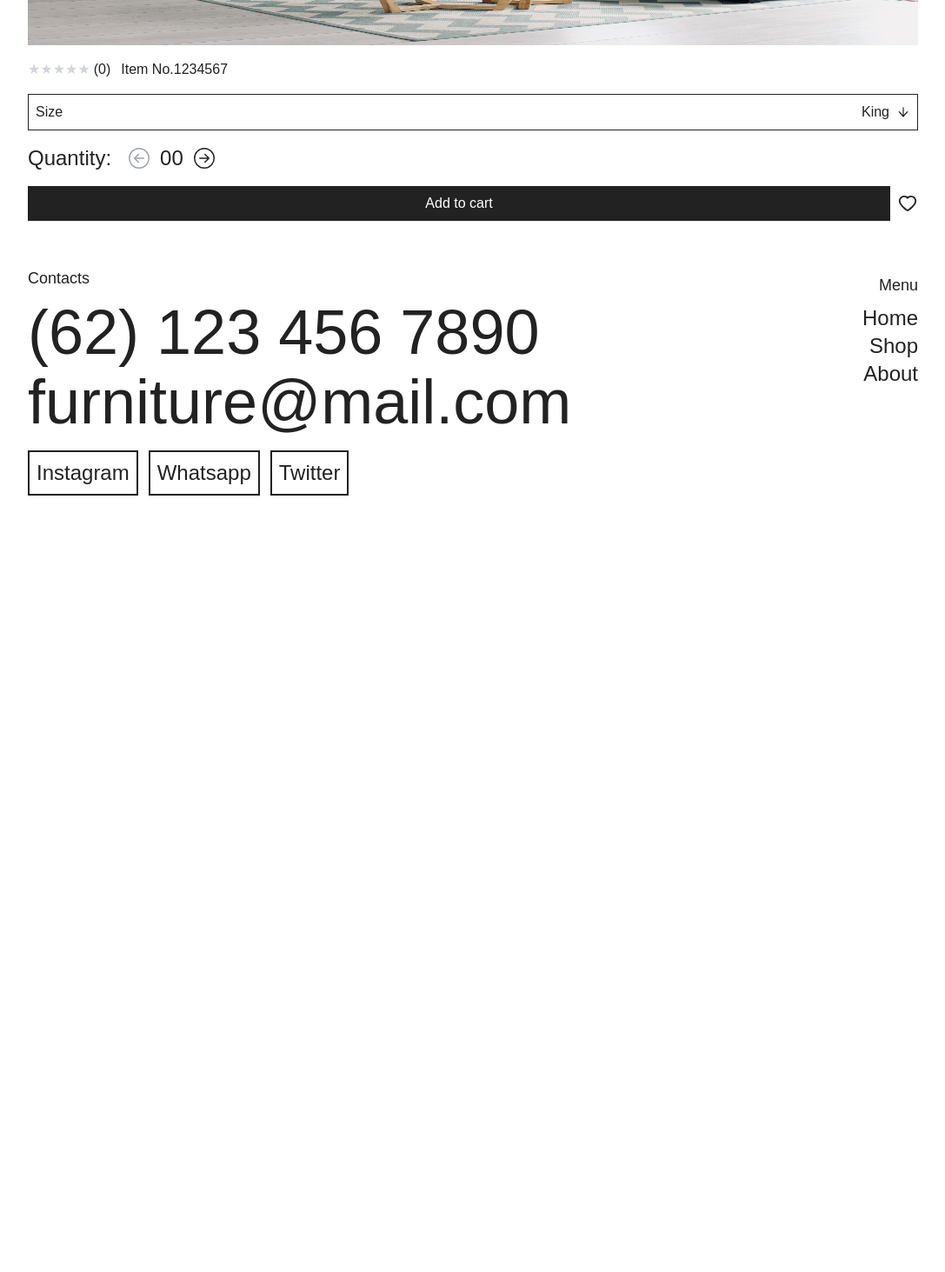
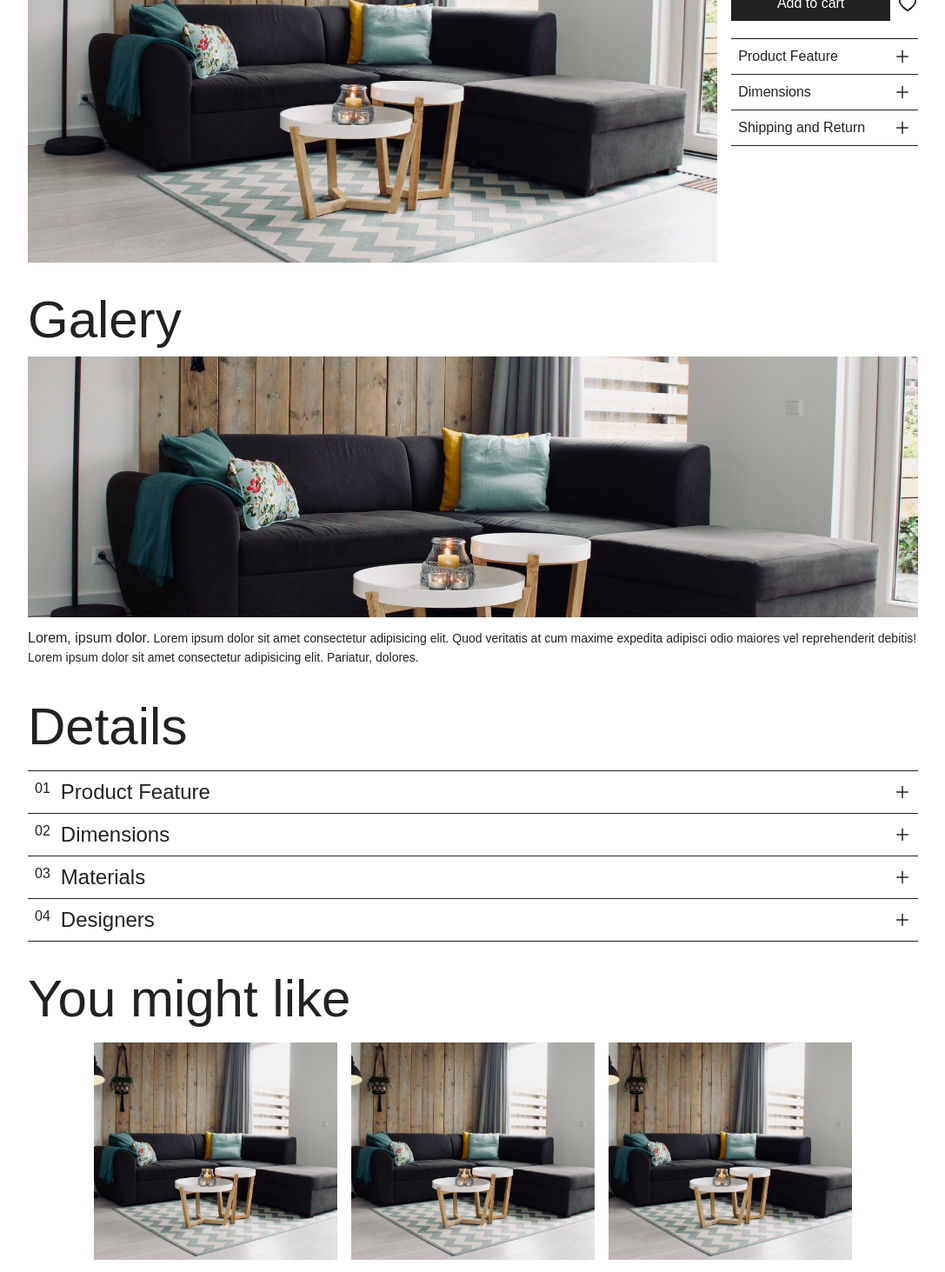
Before and after one commit to P4rley/furniday, a Next.js app: page /shop/bed/1 in a window 1280 px wide. Shown: the part 320-1783 px from the top of the page at 87% size, without its empty margins (96-1183 px from the left). Before the commit the page ends 962 px from the top, so only its background shows below. Built offline with nearby package versions, Linux system fonts and the light colour scheme.

Commit message:
Created detail product page

```diff
--- a/app/shop/[category]/[categoryId]/page.tsx
+++ b/app/shop/[category]/[categoryId]/page.tsx
@@ -8,6 +8,8 @@ import {
   AiOutlineArrowDown,
   AiOutlineHeart,
   AiFillHeart,
+  AiOutlinePlus,
+  AiOutlineMinus,
 } from "react-icons/ai";
 import { BsArrowRightCircle, BsArrowLeftCircle } from "react-icons/bs";
 import { useState } from "react";
@@ -22,19 +24,32 @@ const DetailPage = ({ params: { categoryId } }: Props) => {
   const [size, setSize] = useState<string>("king");
   const [quantity, setQuantity] = useState<number>(0);
   const [wishlist, setWishlist] = useState<boolean>(false);
+  const [showFeature, setShowFeature] = useState<boolean>(false);
+  const [showDimension, setShowDimension] = useState<boolean>(false);
+  const [showShipping, setShowShipping] = useState<boolean>(false);
+  const [showDetailProduct, setShowDetailProduct] = useState<boolean>(false);
+  const [showDetailDimension, setShowDetailDimension] =
+    useState<boolean>(false);
+  const [showDetailMaterial, setShowDetailMaterial] = useState<boolean>(false);
+  const [showDetailDesigner, setShowDetailDesigner] = useState<boolean>(false);
 
   return (
     <div className="flex flex-col gap-4 my-5">
-      <div className="">
-        <Image src={img} alt="Product Image" className="w-full h-[250px]" />
-      </div>
+      <div className="flex flex-col md:flex-row md:justify-between gap-4 w-full">
+        <Image
+          src={img}
+          alt="Product Image"
+          className="w-full h-[250px] md:w-[400px] md: md:h-[400px] object-cover lg:w-[500px] xl:w-[800px] xl:h-[500px]"
+        />
 
-      <div className="flex flex-col gap-4">
-        <div className="flex gap-3">
+        <div className="flex flex-col gap-5 flex-1">
+          <div className="flex items-center md:justify-between w-full gap-3">
             <div className="flex gap-1">
               <Rating />
             </div>
-          <span>Item No.1234567</span>
+            <span className="text-xs md:text-xs lg:text-base">
+              Item No.1234567
+            </span>
           </div>
 
           <div
@@ -55,7 +70,7 @@ const DetailPage = ({ params: { categoryId } }: Props) => {
               <div className="p-4 flex justify-between gap-4">
                 <button
                   onClick={() => setSize("queen")}
-                className={`border border-[#222] p-1 w-[150px] transition-all ease-in-out duration-300 ${
+                  className={`border border-[#222] p-1 w-[150px] md:w-full transition-all ease-in-out duration-300 ${
                     size === "queen" ? "bg-[#222] text-white" : "text-[#222]"
                   }`}
                 >
@@ -63,7 +78,7 @@ const DetailPage = ({ params: { categoryId } }: Props) => {
                 </button>
                 <button
                   onClick={() => setSize("king")}
-                className={`border border-[#222] p-1 w-[150px] transition-all ease-in-out duration-300 ${
+                  className={`border border-[#222] p-1 w-[150px] md:w-full transition-all ease-in-out duration-300 ${
                     size === "king" ? "bg-[#222] text-white" : "text-[#222]"
                   }`}
                 >
@@ -86,7 +101,11 @@ const DetailPage = ({ params: { categoryId } }: Props) => {
               </button>
 
               <span className="text-2xl">
-              {quantity < 0 ? `00` : quantity < 10 ? `0${quantity}` : quantity}
+                {quantity < 0
+                  ? `00`
+                  : quantity < 10
+                  ? `0${quantity}`
+                  : quantity}
               </span>
 
               <button
@@ -110,6 +129,232 @@ const DetailPage = ({ params: { categoryId } }: Props) => {
               )}
             </button>
           </div>
+
+          <div className="">
+            <div className="border-y border-[#222] p-2 ">
+              <div
+                className=" flex items-center justify-between"
+                onClick={() => setShowFeature(!showFeature)}
+              >
+                <p>Product Feature</p>
+                <button>
+                  {showFeature ? (
+                    <AiOutlineMinus size={20} color="#222" />
+                  ) : (
+                    <AiOutlinePlus size={20} color="#222" />
+                  )}
+                </button>
+              </div>
+
+              {showFeature ? (
+                <p className="text-[12px] font-light py-2">
+                  Lorem, ipsum dolor sit amet consectetur adipisicing elit.
+                  Consequatur ipsam.
+                </p>
+              ) : null}
+            </div>
+
+            <div className="border-b border-[#222] p-2 ">
+              <div
+                className=" flex items-center justify-between"
+                onClick={() => setShowDimension(!showDimension)}
+              >
+                <p>Dimensions</p>
+                <button>
+                  {showDimension ? (
+                    <AiOutlineMinus size={20} color="#222" />
+                  ) : (
+                    <AiOutlinePlus size={20} color="#222" />
+                  )}
+                </button>
+              </div>
+
+              {showDimension ? (
+                <p className="text-[12px] font-light py-2">
+                  Lorem, ipsum dolor sit amet consectetur adipisicing elit.
+                  Consequatur ipsam.
+                </p>
+              ) : null}
+            </div>
+
+            <div className="border-b border-[#222] p-2 ">
+              <div
+                className=" flex items-center justify-between"
+                onClick={() => setShowShipping(!showShipping)}
+              >
+                <p>Shipping and Return</p>
+                <button>
+                  {showShipping ? (
+                    <AiOutlineMinus size={20} color="#222" />
+                  ) : (
+                    <AiOutlinePlus size={20} color="#222" />
+                  )}
+                </button>
+              </div>
+
+              {showShipping ? (
+                <p className="text-[12px] font-light py-2">
+                  Lorem, ipsum dolor sit amet consectetur adipisicing elit.
+                  Consequatur ipsam.
+                </p>
+              ) : null}
+            </div>
+          </div>
+        </div>
+      </div>
+
+      <div className="hidden md:flex md:flex-col">
+        <div className="my-5">
+          <h1 className="text-3xl mb-2 md:text-6xl ">Galery</h1>
+
+          <Image
+            src={img}
+            alt="Galery Image"
+            className="object-cover w-full h-[300px] my-3"
+          />
+
+          <p className="text-sm font-light">
+            <strong className="text-base">Lorem, ipsum dolor.</strong> Lorem
+            ipsum dolor sit amet consectetur adipisicing elit. Quod veritatis at
+            cum maxime expedita adipisci odio maiores vel reprehenderit debitis!
+            Lorem ipsum dolor sit amet consectetur adipisicing elit. Pariatur,
+            dolores.
+          </p>
+        </div>
+
+        <div className="my-5">
+          <h1 className="text-3xl mb-2 md:text-6xl">Details</h1>
+
+          <div className="border-y border-[#222] p-2 mt-5">
+            <div
+              className=" flex items-center justify-between"
+              onClick={() => setShowDetailProduct(!showDetailProduct)}
+            >
+              <div className="flex items-start gap-3">
+                <span className="text-base font-medium">01</span>
+                <p className="text-2xl font-medium">Product Feature</p>
+              </div>
+              <button>
+                {showDetailProduct ? (
+                  <AiOutlineMinus size={20} color="#222" fontWeight={500} />
+                ) : (
+                  <AiOutlinePlus size={20} color="#222" fontWeight={500} />
+                )}
+              </button>
+            </div>
+
+            {showDetailProduct ? (
+              <p className="text-[12px] font-light my-2">
+                Lorem, ipsum dolor sit amet consectetur adipisicing elit.
+                Consequatur ipsam.
+              </p>
+            ) : null}
+          </div>
+
+          <div className="border-b border-[#222] p-2 ">
+            <div
+              className=" flex items-center justify-between"
+              onClick={() => setShowDetailDimension(!showDetailDimension)}
+            >
+              <div className="flex items-start gap-3">
+                <span className="text-base font-medium">02</span>
+                <p className="text-2xl font-medium">Dimensions</p>
+              </div>
+              <button>
+                {showDetailDimension ? (
+                  <AiOutlineMinus size={20} color="#222" fontWeight={500} />
+                ) : (
+                  <AiOutlinePlus size={20} color="#222" fontWeight={500} />
+                )}
+              </button>
+            </div>
+
+            {showDetailDimension ? (
+              <p className="text-[12px] font-light my-2">
+                Lorem, ipsum dolor sit amet consectetur adipisicing elit.
+                Consequatur ipsam.
+              </p>
+            ) : null}
+          </div>
+
+          <div className="border-b border-[#222] p-2 ">
+            <div
+              className=" flex items-center justify-between"
+              onClick={() => setShowDetailMaterial(!showDetailMaterial)}
+            >
+              <div className="flex items-start gap-3">
+                <span className="text-base font-medium">03</span>
+                <p className="text-2xl font-medium">Materials</p>
+              </div>
+              <button>
+                {showDetailMaterial ? (
+                  <AiOutlineMinus size={20} color="#222" fontWeight={500} />
+                ) : (
+                  <AiOutlinePlus size={20} color="#222" fontWeight={500} />
+                )}
+              </button>
+            </div>
+
+            {showDetailMaterial ? (
+              <p className="text-[12px] font-light my-2">
+                Lorem, ipsum dolor sit amet consectetur adipisicing elit.
+                Consequatur ipsam.
+              </p>
+            ) : null}
+          </div>
+
+          <div className="border-b border-[#222] p-2 ">
+            <div
+              className=" flex items-center justify-between"
+              onClick={() => setShowDetailDesigner(!showDetailDesigner)}
+            >
+              <div className="flex items-start gap-3">
+                <span className="text-base font-medium">04</span>
+                <p className="text-2xl font-medium">Designers</p>
+              </div>
+              <button>
+                {showDetailDesigner ? (
+                  <AiOutlineMinus size={20} color="#222" fontWeight={500} />
+                ) : (
+                  <AiOutlinePlus size={20} color="#222" fontWeight={500} />
+                )}
+              </button>
+            </div>
+
+            {showDetailDesigner ? (
+              <p className="text-[12px] font-light my-2">
+                Lorem, ipsum dolor sit amet consectetur adipisicing elit.
+                Consequatur ipsam.
+              </p>
+            ) : null}
+          </div>
+        </div>
+      </div>
+
+      <div className="">
+        <h1 className="text-3xl md:text-6xl">You might like</h1>
+
+        <div className="my-5 flex flex-wrap items-center gap-4 justify-center">
+          {[...Array(4)].map((el, i) => {
+            return (
+              <div
+                key={i}
+                className="w-full h-[250px] md:w-[200px] lg:w-[240px] xl:w-[280px] relative group overflow-hidden"
+              >
+                <div className="z-10 absolute top-0 right-0 left-0 bottom-0 bg-[#22222200]  group-hover:bg-[#22222267] transition-all duration-500 ease-in-out">
+                  <p className="z-[11] text-lg font-semibold opacity-0 group-hover:opacity-100 flex justify-end items-end w-full h-full p-5 text-white transition-all duration-500 ease-in-out">
+                    Beatiful Chair
+                  </p>
+                </div>
+                <Image
+                  src={img}
+                  alt="Suggestion"
+                  className="w-full h-full object-cover group-hover:scale-125 transition-all ease-in-out duration-700"
+                />
+              </div>
+            );
+          })}
+        </div>
       </div>
     </div>
   );
--- a/components/Rating.tsx
+++ b/components/Rating.tsx
@@ -6,7 +6,7 @@ type Props = {};
 const Rating = ({}: Props) => {
   const [rating, setRating] = useState<number>(0);
   return (
-    <div className="flex gap-1">
+    <div className="flex items-center gap-1">
       <div>
         {[...Array(5)].map((star, index) => {
           index += 1;
@@ -18,14 +18,14 @@ const Rating = ({}: Props) => {
               onClick={() => setRating(index)}
               onMouseOver={() => setRating(index)}
             >
-              <span className="border-none bg-transparent outline-none">
+              <span className="text-xs lg:text-base border-none bg-transparent outline-none">
                 &#9733;
               </span>
             </button>
           );
         })}
       </div>
-      <p>({rating})</p>
+      <p className="text-xs lg:text-base">({rating})</p>
     </div>
   );
 };
```
Lines whose indentation alone changed are shown as unchanged.
